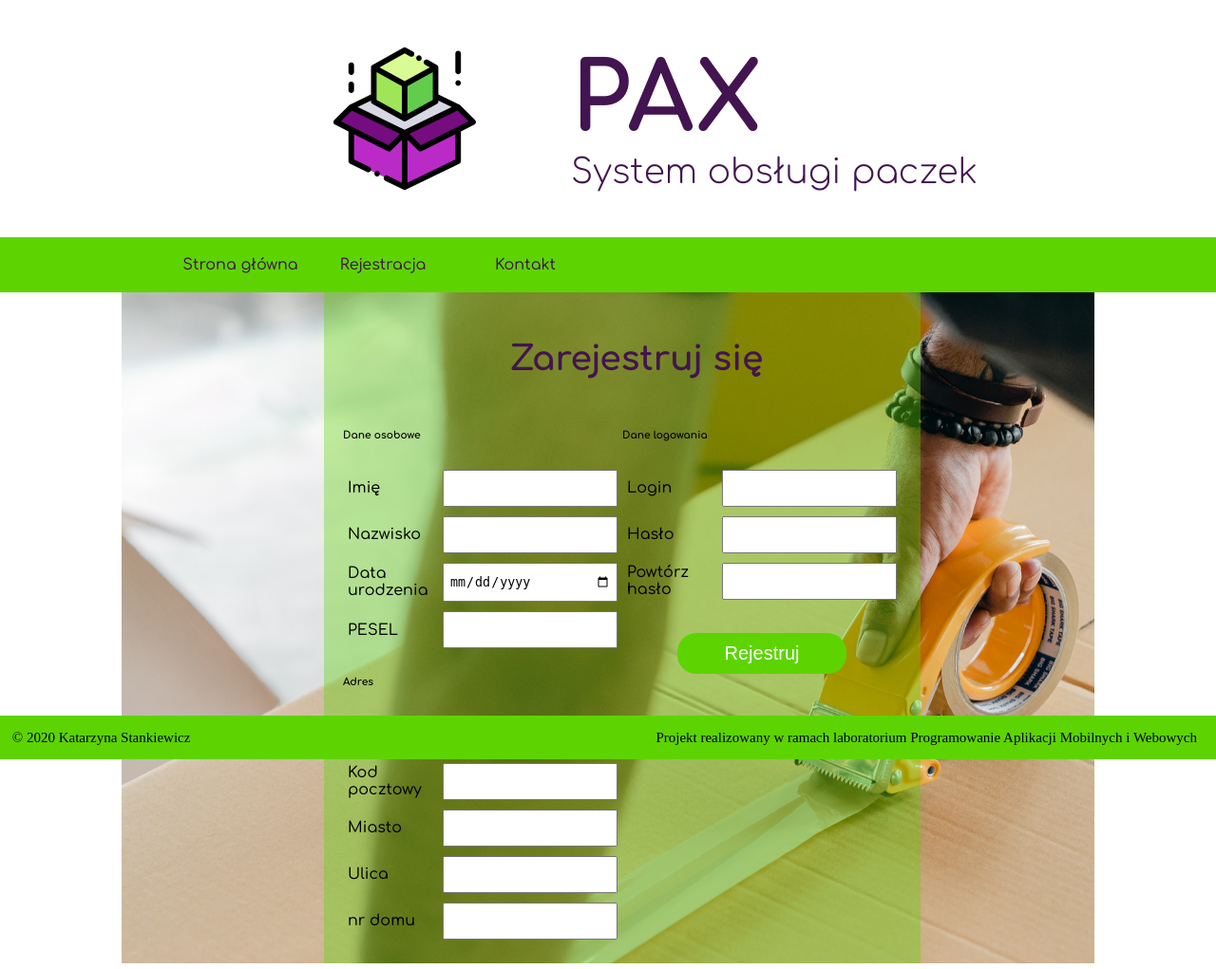
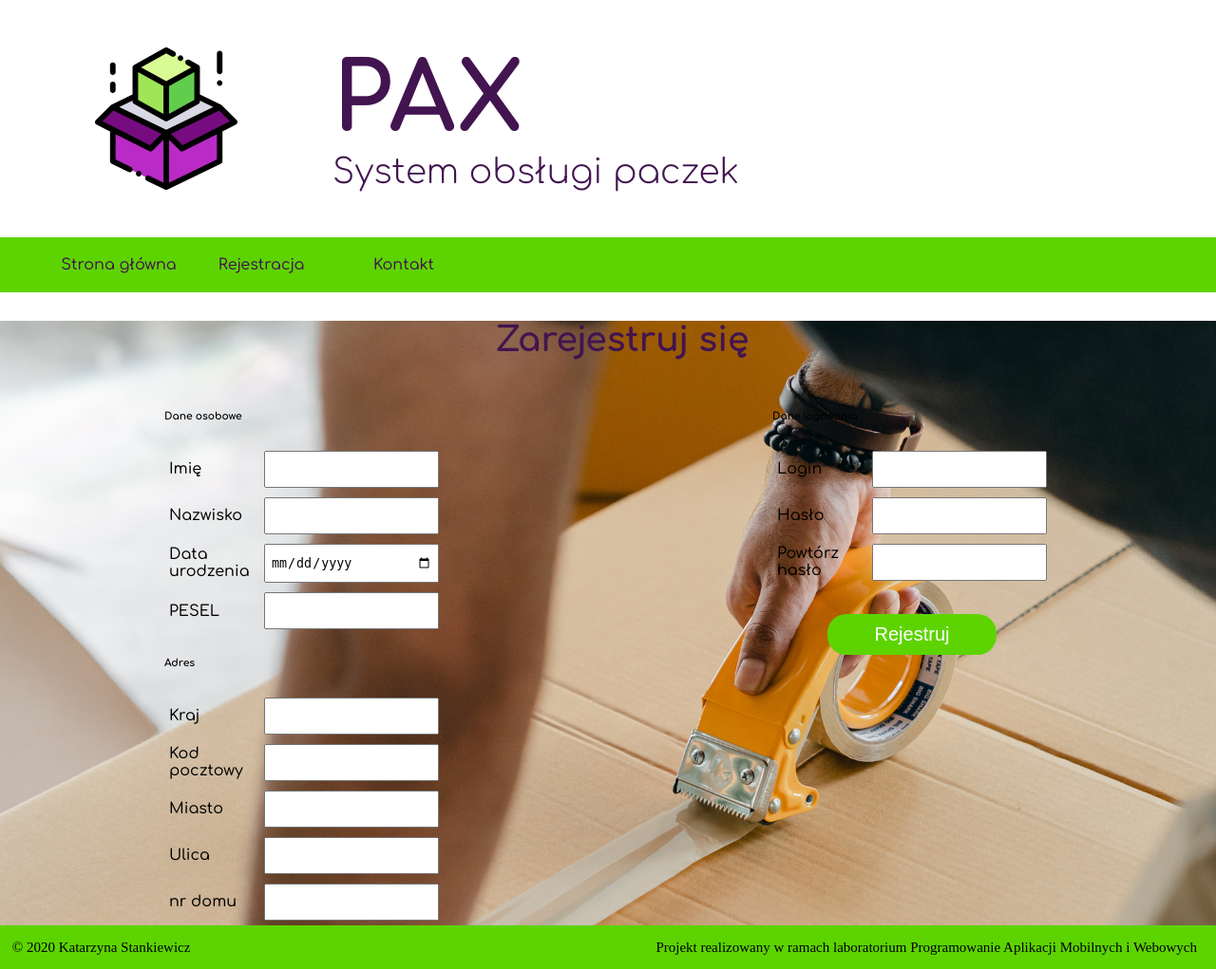
Before and after one commit to KasiaWiktoria/projekt_pamiw, a Flask app: page /registration in a window 1280 px wide. Shown: the whole page at 95% size. Run offline with Flask 2, Linux system fonts and the light colour scheme.

Commit message:
zmiany w wygldzie formularza

```diff
--- a/static/styles/main_style.css
+++ b/static/styles/main_style.css
@@ -5,11 +5,13 @@ body{
     margin: 0;
 }
 
+/*
 .content{
     max-width: 1024px;
     margin-left: auto;
     margin-right: auto;
 }
+*/
 
 .top{
     display: flex;
@@ -104,7 +106,7 @@ nav ul li a:hover {
 footer {
     display: flex;
     justify-content: space-between;
-    position: fixed;
+    /* position: fixed; */
     bottom: 0;
     background-color: #5dd401;
     max-width: inherit;
--- a/templates/registration.html
+++ b/templates/registration.html
@@ -24,7 +24,7 @@
                 </ul>
             </div>
         </nav>
-        <section class="content site-content">
+        <section class="site-content">
             <div class="form-block">
                 <h2>Zarejestruj się</h2>
 
```
